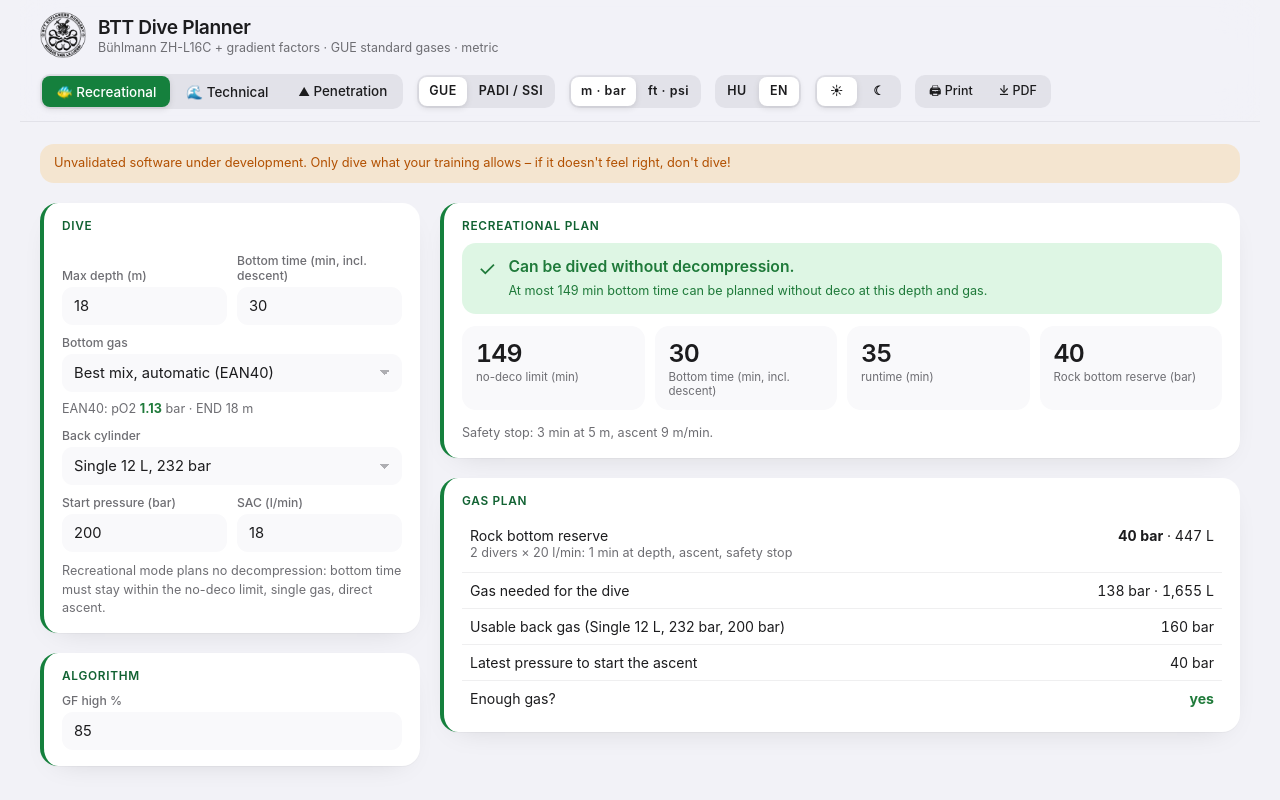
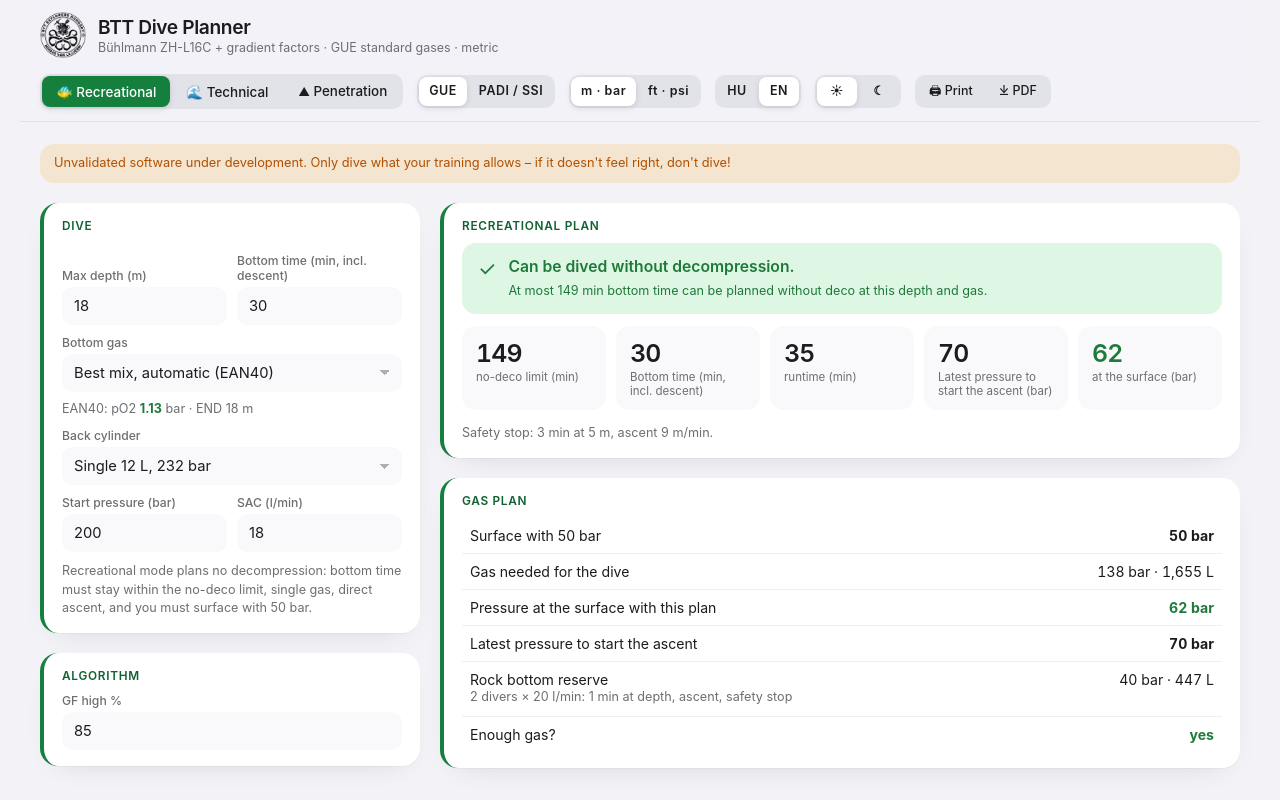
Before and after one commit to krisztianhari-wq/BTT-dive-planner, a React (Vite) app: page / in a window 1280 px wide. Shown: the top 800 px of the page. Built offline with nearby package versions, Linux system fonts and the light colour scheme.

Commit message:
Recreational: must surface with 50 bar; turn pressure covers reserve + ascent and never drops below rock bottom

```diff
--- a/src/engine/recreational.ts
+++ b/src/engine/recreational.ts
@@ -22,6 +22,8 @@
   safetyStopMinutes?: number;
   /** recreational depth limit, m */
   maxDepthLimit?: number;
+  /** pressure the diver must surface with, bar (default 50) */
+  surfaceReserveBar?: number;
 }
 
 export interface RecPlan {
@@ -39,8 +41,12 @@
   /** rock bottom reserve (2 divers, stressed SAC, 1 min problem solving, ascent, safety stop), litres and bar */
   rockBottomLitres: number;
   rockBottomBar: number;
-  /** pressure at which the dive must be turned/ended to keep rock bottom, bar */
+  /** pressure the diver must surface with, bar */
+  surfaceReserveBar: number;
+  /** latest pressure at which the ascent must start so that the diver surfaces with the reserve (and never below rock bottom), bar */
   turnBar: number;
+  /** pressure at the surface with the planned profile, bar */
+  surfaceBar: number;
   gasOk: boolean;
   /** bar missing when not ok */
   shortBar: number;
@@ -79,15 +85,19 @@
   const stressed = 20 * 2;
   const rockBottomLitres = stressed * (depthToAmbient(i.maxDepth) * 1 + avg(i.maxDepth, ssDepth) * a1 + depthToAmbient(ssDepth) * ssMin + avg(ssDepth, 0) * a2);
   const rockBottomBar = roundBar(rockBottomLitres / i.cylinder.volumeL);
-  const turnBar = rockBottomBar;
-  const availableBar = i.startBar - rockBottomBar;
-  const gasOk = gasUsedBar <= availableBar;
-  const shortBar = Math.max(0, gasUsedBar - availableBar);
-  if (!gasOk) blockers.push(msg('recGasShort', { short: Math.ceil(shortBar), shortL: Math.round(shortBar * i.cylinder.volumeL) }));
+  const surfaceReserveBar = i.surfaceReserveBar ?? 50;
+  // gas for the ascent + safety stop at the planned SAC
+  const ascentLitres = i.sacLpm * (avg(i.maxDepth, ssDepth) * a1 + depthToAmbient(ssDepth) * ssMin + avg(ssDepth, 0) * a2);
+  // start the ascent no later than: surface reserve + ascent gas, and never below rock bottom
+  const turnBar = Math.max(roundBar(surfaceReserveBar + ascentLitres / i.cylinder.volumeL), rockBottomBar);
+  const surfaceBar = i.startBar - gasUsedBar;
+  const gasOk = surfaceBar >= surfaceReserveBar && (i.startBar - (gasUsedLitres - ascentLitres) / i.cylinder.volumeL) >= turnBar;
+  const shortBar = Math.max(0, surfaceReserveBar - surfaceBar, turnBar - (i.startBar - (gasUsedLitres - ascentLitres) / i.cylinder.volumeL));
+  if (!gasOk) blockers.push(msg('recGasShort', { short: Math.ceil(shortBar), shortL: Math.round(shortBar * i.cylinder.volumeL), reserve: surfaceReserveBar }));
 
   return {
     ndlMinutes, maxBottomTime, feasible: blockers.length === 0, blockers, warnings,
     ascentMinutes, runtime: i.bottomTime + ascentMinutes, gasUsedLitres, gasUsedBar,
-    rockBottomLitres, rockBottomBar, turnBar, gasOk, shortBar,
+    rockBottomLitres, rockBottomBar, surfaceReserveBar, turnBar, surfaceBar, gasOk, shortBar,
   };
 }
--- a/src/ui/RecreationalView.tsx
+++ b/src/ui/RecreationalView.tsx
@@ -58,7 +58,8 @@
           <div className="kpi"><div className="v">{plan.ndlMinutes >= 999 ? '∞' : plan.ndlMinutes}</div><div className="l">{t.recNdl}</div></div>
           <div className="kpi"><div className="v">{fmt(s.bottomTime)}</div><div className="l">{t.bottomTime}</div></div>
           <div className="kpi"><div className="v">{fmt(plan.runtime)}</div><div className="l">{t.runtime}</div></div>
-          <div className="kpi"><div className="v">{u.pressureN(plan.turnBar)}</div><div className="l">{t.recRockBottom} ({u.p})</div></div>
+          <div className="kpi"><div className="v">{u.pressureN(plan.turnBar)}</div><div className="l">{t.recTurn} ({u.p})</div></div>
+          <div className="kpi"><div className={`v ${plan.gasOk ? 'ok' : 'bad'}`}>{u.pressureN(plan.surfaceBar)}</div><div className="l">{t.recSurfaceKpi(u)}</div></div>
         </div>
         <div className="small">{t.recSafetyStop(u.depth(5), 3)}</div>
         {msgs.filter((m) => !m.bad).length > 0 && <ul className="warnings">{msgs.filter((m) => !m.bad).map((w, i) => <li key={i}>{w.text}</li>)}</ul>}
@@ -67,10 +68,11 @@
         <h2>{t.gasPlan}</h2>
         <table>
           <tbody>
-            <tr><td>{t.recRockBottom}<div className="small">{t.recRockBottomDesc}</div></td><td className="num"><b>{u.pressure(plan.rockBottomBar)}</b> · {u.volume(plan.rockBottomLitres)}</td></tr>
+            <tr><td>{t.recSurfaceWith(u.pressure(plan.surfaceReserveBar))}</td><td className="num"><b>{u.pressure(plan.surfaceReserveBar)}</b></td></tr>
             <tr><td>{t.recGasUsed}</td><td className="num">{u.pressure(plan.gasUsedBar)} · {u.volume(plan.gasUsedLitres)}</td></tr>
-            <tr><td>{t.usableBackGas(cyl.name, s.startBar, u)}</td><td className="num">{u.pressure(s.startBar - plan.rockBottomBar)}</td></tr>
-            <tr><td>{t.recTurn}</td><td className="num">{u.pressure(plan.turnBar)}</td></tr>
+            <tr><td>{t.recSurfaceBar}</td><td className={`num ${plan.gasOk ? 'ok' : 'bad'}`}><b>{u.pressure(plan.surfaceBar)}</b></td></tr>
+            <tr><td>{t.recTurn}</td><td className="num"><b>{u.pressure(plan.turnBar)}</b></td></tr>
+            <tr><td>{t.recRockBottom}<div className="small">{t.recRockBottomDesc}</div></td><td className="num">{u.pressure(plan.rockBottomBar)} · {u.volume(plan.rockBottomLitres)}</td></tr>
             <tr><td>{t.recGasOk}</td><td className={`num ${plan.gasOk ? 'ok' : 'bad'}`}><b>{plan.gasOk ? t.yes : t.no}</b></td></tr>
           </tbody>
         </table>
--- a/src/ui/i18n.ts
+++ b/src/ui/i18n.ts
@@ -19,8 +19,11 @@
   recRockBottomDesc: '2 búvár × 20 l/min: 1 perc a mélységben, felszállás, biztonsági megálló',
   recGasUsed: 'A merülés gázigénye',
   recTurn: 'Legkésőbbi indulás felfelé ennél a nyomásnál',
+  recSurfaceWith: (bar: string) => `Felszínre érés ${bar}-ral`,
+  recSurfaceBar: 'Nyomás a felszínen a terv szerint',
+  recSurfaceKpi: (u: Units) => `felszínen (${u.p})`,
   recGasOk: 'Gáz elég?',
-  recNote: 'A rekreációs mód nem tervez dekompressziót: a fenékidőnek a nulla-dekó limiten belül kell maradnia, egyetlen gázzal, közvetlen felszállással.',
+  recNote: 'A rekreációs mód nem tervez dekompressziót: a fenékidőnek a nulla-dekó limiten belül kell maradnia, egyetlen gázzal, közvetlen felszállással, és 50 bar-ral kell felszínre érni.',
   envPen: 'Penetrációs',
   penEnvironment: 'Környezet',
   penType: 'Típus',
@@ -217,7 +220,7 @@
       case 'penDecoNoGas': return `A terv ${p.deco} perc dekót ad, de nincs dekógáz megadva.`;
       case 'recOverNdl': return `Ezt nem tudod dekó nélkül merülni: a nulla-dekó limit ${p.ndl} perc, a tervezett ${p.bottom} perc ${p.over} perccel túllépi.`;
       case 'recDepthLimit': return `A ${u.depth(n('depth'))} mélység meghaladja a rekreációs ${u.depth(n('limit'))} limitet.`;
-      case 'recGasShort': return `Nem elég a gáz a rock bottom tartalék megtartásával: ${u.pressure(n('short'))} (${u.volume(n('shortL'))}) hiányzik.`;
+      case 'recGasShort': return `Nem elég a gáz: ${u.pressure(n('reserve'))}-ral kell felszínre érni, ehhez ${u.pressure(n('short'))} (${u.volume(n('shortL'))}) hiányzik.`;
     }
   },
   isBlocking: (m: Msg) => ['ppo2AboveMax', 'decoSwitchExceedsMod', 'backEndAboveLimit', 'gasShort', 'missingGas', 'noBackGas', 'stopTooLong', 'penNoTeam', 'penDepthLimit', 'penMinStartGas', 'penSharedExitShort', 'recOverNdl', 'recDepthLimit', 'recGasShort'].includes(m.code),
@@ -241,8 +244,11 @@
   recRockBottomDesc: '2 divers × 20 l/min: 1 min at depth, ascent, safety stop',
   recGasUsed: 'Gas needed for the dive',
   recTurn: 'Latest pressure to start the ascent',
+  recSurfaceWith: (bar) => `Surface with ${bar}`,
+  recSurfaceBar: 'Pressure at the surface with this plan',
+  recSurfaceKpi: (u) => `at the surface (${u.p})`,
   recGasOk: 'Enough gas?',
-  recNote: 'Recreational mode plans no decompression: bottom time must stay within the no-deco limit, single gas, direct ascent.',
+  recNote: 'Recreational mode plans no decompression: bottom time must stay within the no-deco limit, single gas, direct ascent, and you must surface with 50 bar.',
   envPen: 'Penetration',
   penEnvironment: 'Environment',
   penType: 'Type',
@@ -439,7 +445,7 @@
       case 'penDecoNoGas': return `The plan requires ${p.deco} min of deco but no deco gas is specified.`;
       case 'recOverNdl': return `You cannot dive this without deco: the no-deco limit is ${p.ndl} min, the planned ${p.bottom} min exceeds it by ${p.over} min.`;
       case 'recDepthLimit': return `Depth ${u.depth(n('depth'))} exceeds the recreational ${u.depth(n('limit'))} limit.`;
-      case 'recGasShort': return `Not enough gas while keeping the rock-bottom reserve: ${u.pressure(n('short'))} (${u.volume(n('shortL'))}) short.`;
+      case 'recGasShort': return `Not enough gas: you must surface with ${u.pressure(n('reserve'))}, which is ${u.pressure(n('short'))} (${u.volume(n('shortL'))}) short.`;
     }
   },
   isBlocking: hu.isBlocking,
```
Also changed, not shown: 1 other file (tests, documents, lock files or other folders).
